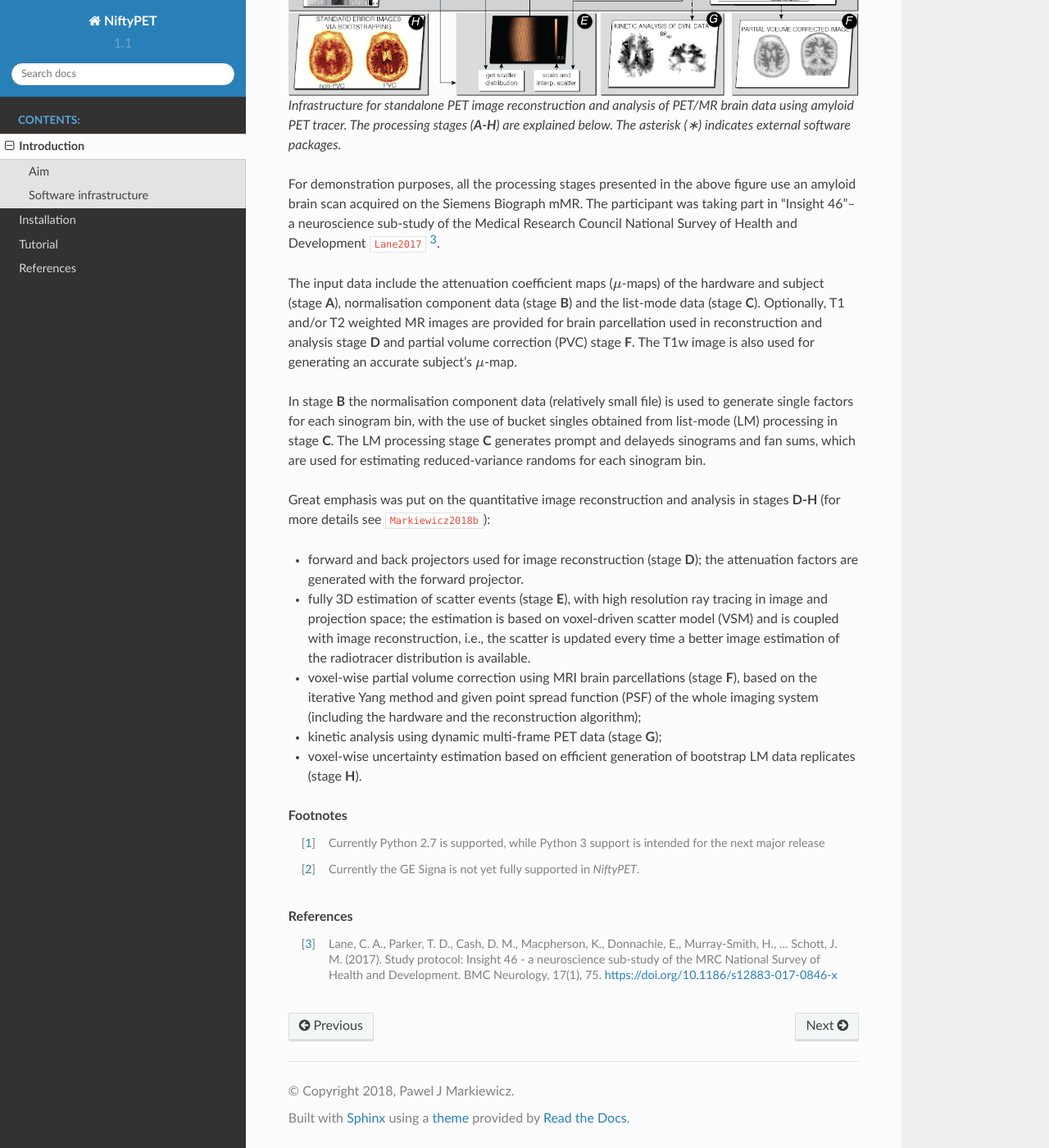
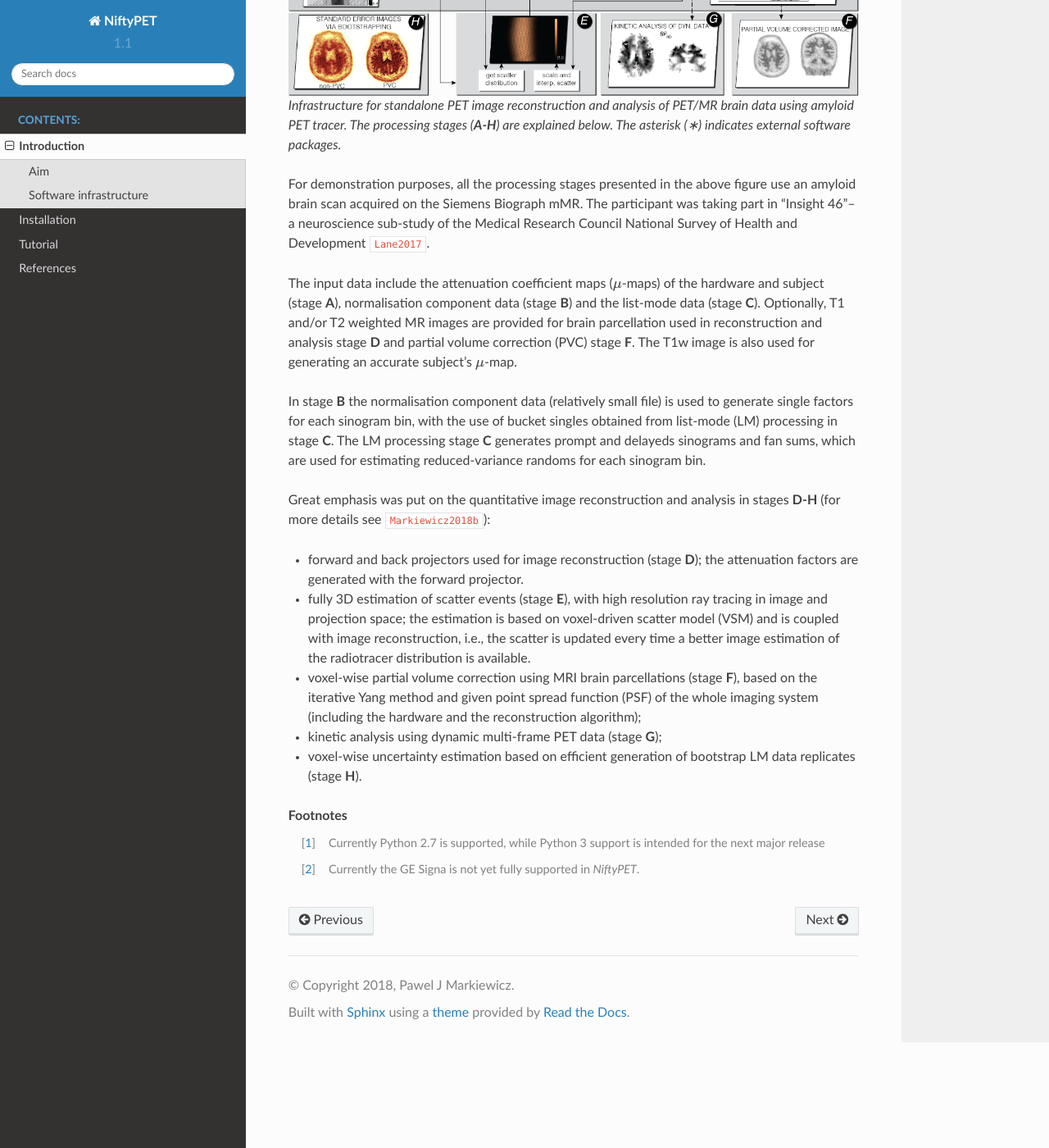
Before and after one commit to NiftyPET/NiftyPET, a Sphinx documentation site: the page built from docs/intro.rst, in a window 1280 px wide and 1400 px high, scrolled down 1758 px. Shown: the whole window at 82% size. Built offline with Sphinx 7.4.7 and the Read the Docs theme 2.0.0, drawn with Linux system fonts in a browser that asks for light colours; formulas are drawn with MathJax 3; cross-references to code outside the pages are shown as plain code.

Commit message:
numbered referencess

```diff
--- a/docs/intro.rst
+++ b/docs/intro.rst
@@ -68,7 +68,3 @@
 .. rubric:: Footnotes
 .. [#f1] Currently Python 2.7 is supported, while Python 3 support is intended for the next major release
 .. [#f2] Currently the GE Signa is not yet fully supported in *NiftyPET*.
-
-
-.. rubric:: References
-.. [#f3] Lane, C. A., Parker, T. D., Cash, D. M., Macpherson, K., Donnachie, E., Murray-Smith, H., … Schott, J. M. (2017). Study protocol: Insight 46 - a neuroscience sub-study of the MRC National Survey of Health and Development. BMC Neurology, 17(1), 75. https://doi.org/10.1186/s12883-017-0846-x
--- a/docs/zbibref.rst
+++ b/docs/zbibref.rst
@@ -5,3 +5,4 @@
 
 .. bibliography:: refs/niftypet_docs.bib
   :cited:
+  :style: unsrt
```
Also changed, not shown: other parts of docs/intro.rst (+1 -1 lines).
